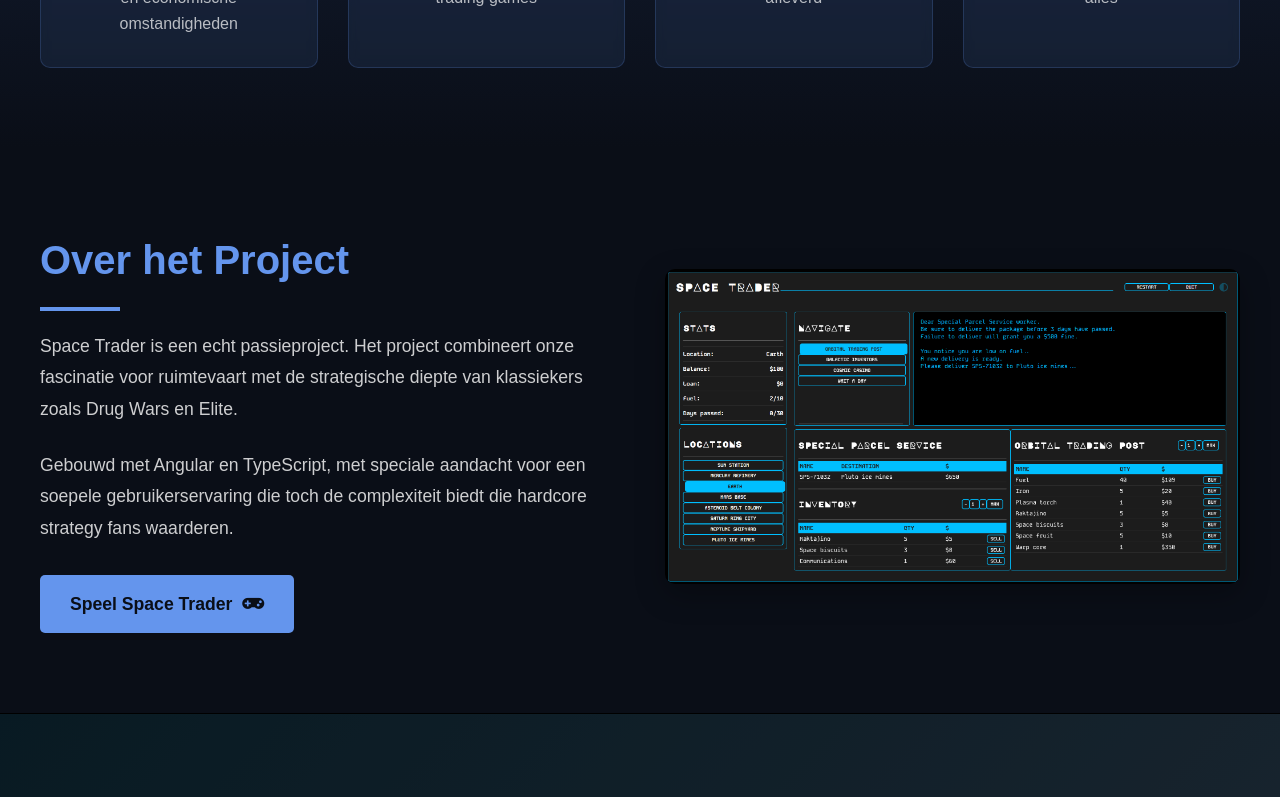
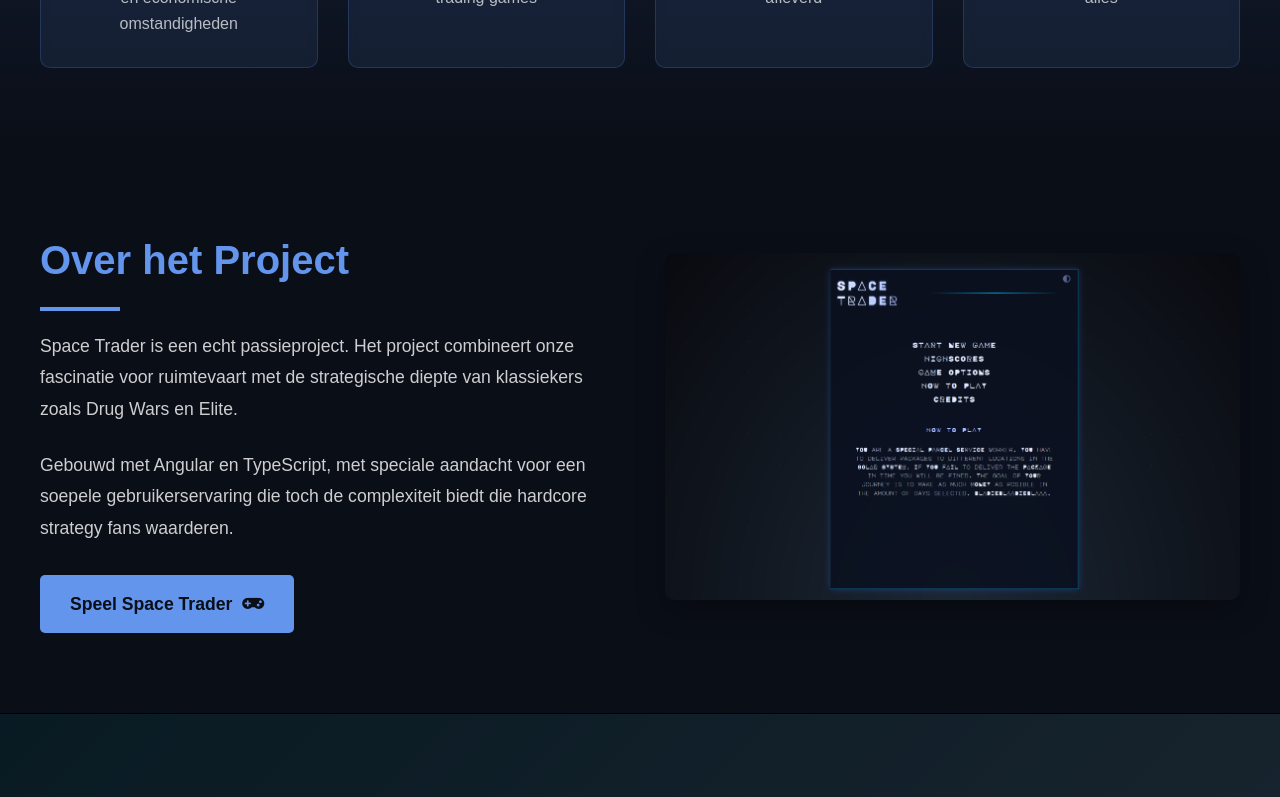
Before and after one commit to AmonMcDuul/flamsoft-frontend, an Angular app: page /project/spacetrader in a window 1280 px wide. Shown: the part 2301-3098 px from the top of the page. Built offline with nearby package versions, Linux system fonts and the light colour scheme.

Commit message:
st image

```diff
--- a/src/app/pages/home/home.component.html
+++ b/src/app/pages/home/home.component.html
@@ -76,7 +76,7 @@
                         <i class="fas fa-user-friends"></i>
                     </div>
                     <h3>Gebruikersgericht</h3>
-                    <p>Fucntionele, gebruiksvriendelijke en visueel aantrekkelijke oplossingen.</p>
+                    <p>Functionele, gebruiksvriendelijke en visueel aantrekkelijke oplossingen.</p>
                 </div>
                 <div class="feature-card">
                     <div class="feature-icon">
--- a/src/app/pages/projects/projects.component.html
+++ b/src/app/pages/projects/projects.component.html
@@ -48,7 +48,7 @@
                     <div class="item-footer">Meer info →</div>
                 </div>
                 <div class="project-item" [routerLink]="'/project/spacetrader'">
-                    <img src="/assets/images/spacetraderproject.png" alt="Web game: Space trader">
+                    <img src="/assets/images/spacetraderbase.png" alt="Web game: Space trader">
                     <h3>Space Trader</h3>
                     <p>Een strategische trading game waarin je door het zonnestelsel reist om goederen te kopen en verkopen. Bouw je handelsimperium en werk jezelf naar de top in deze spannende ruimte-uitdaging.</p>
                     <div class="item-footer">Meer info →</div>
--- a/src/app/pages/projects/showcases/spacetrader-showcase/spacetrader-showcase.component.html
+++ b/src/app/pages/projects/showcases/spacetrader-showcase/spacetrader-showcase.component.html
@@ -118,7 +118,7 @@
                     </div>
                 </div>
                 <div class="tech-image">
-                    <img src="/assets/images/spacetraderproject.png" alt="Space Trader gameplay screenshot">
+                    <img src="/assets/images/spacetraderbase.png" alt="Space Trader gameplay screenshot">
                 </div>
             </div>
         </div>
```
Also changed, not shown: src/assets/images/spacetraderbase.png (added).
